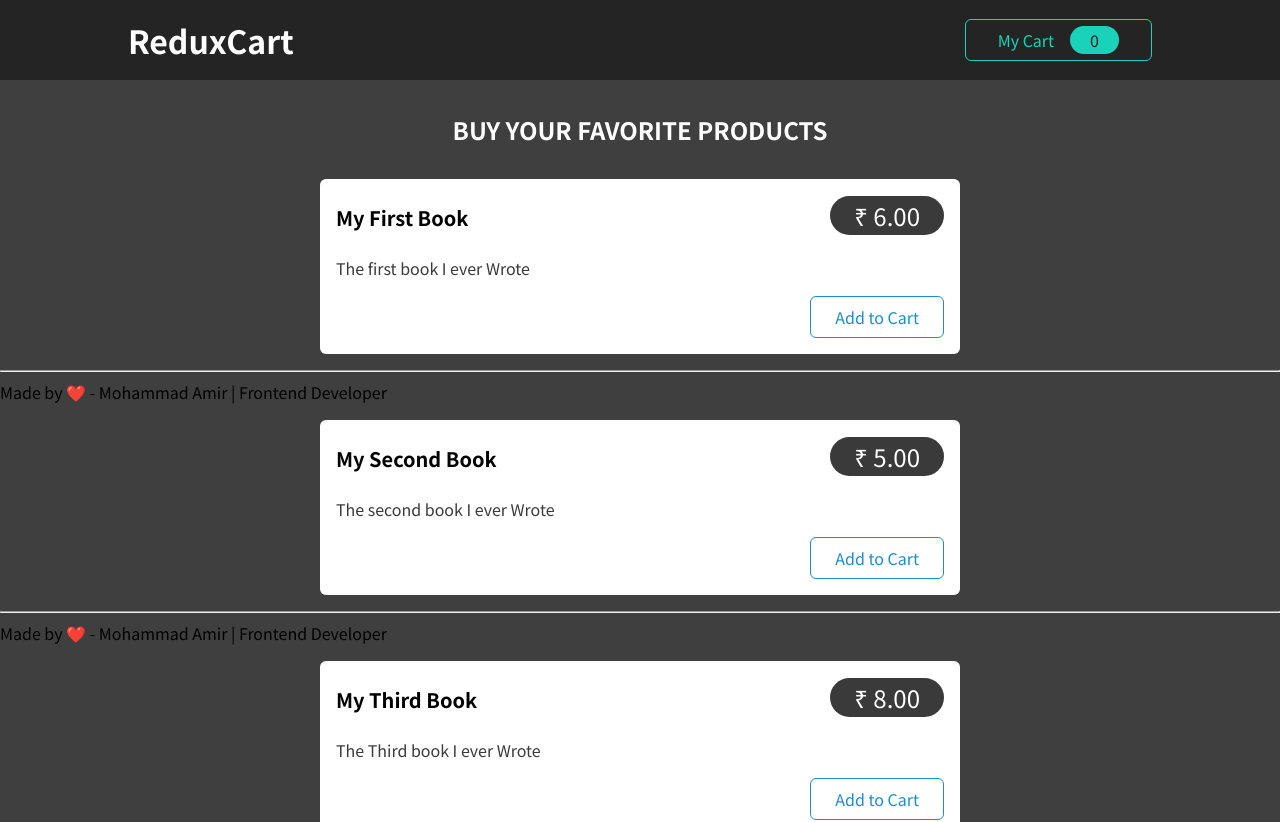
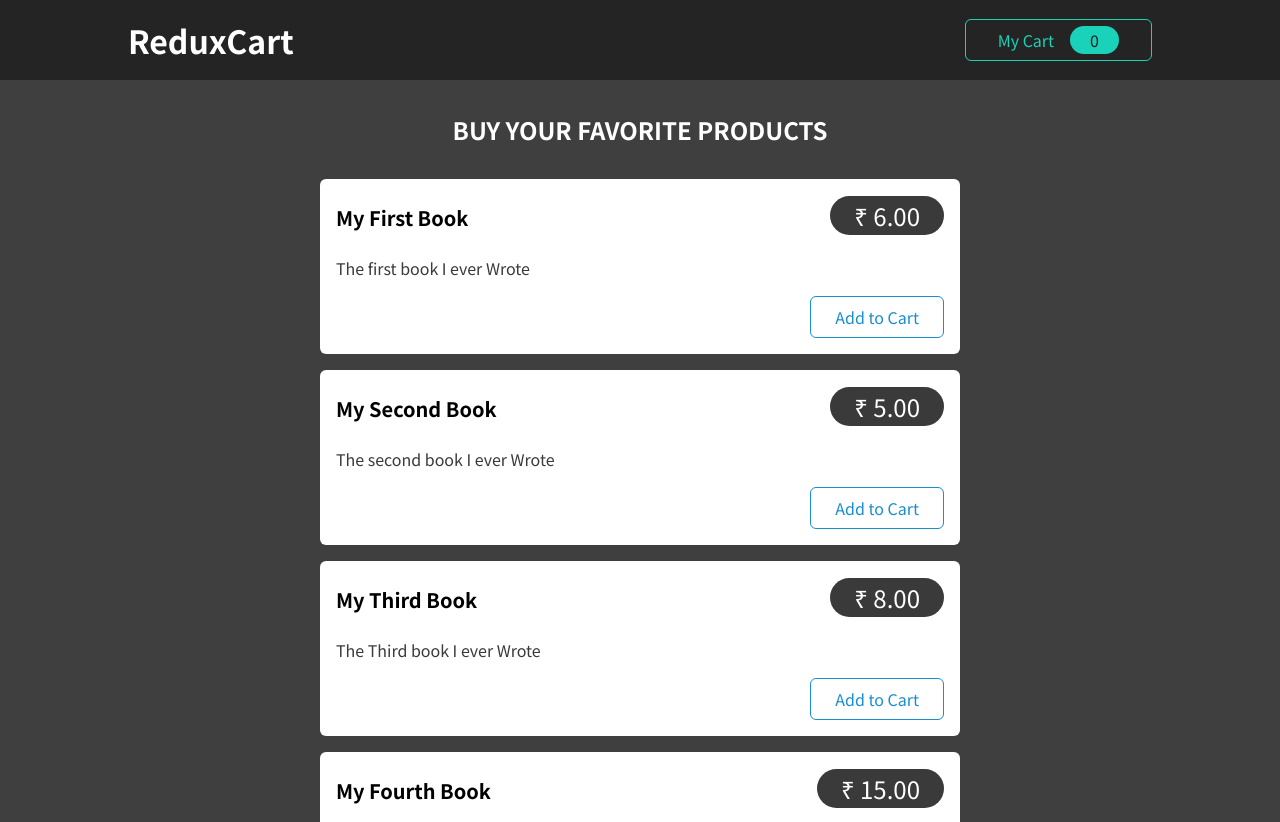
Before and after one commit to amirsep/redux-cart-book-store, a React (Create React App) app: page / in a window 1280 px wide. Shown: the top 822 px of the page. Built offline with nearby package versions, Linux system fonts and the light colour scheme.

Commit message:
Update ProductItem.js

```diff
--- a/src/components/Shop/ProductItem.js
+++ b/src/components/Shop/ProductItem.js
@@ -29,8 +29,6 @@ const ProductItem = (props) => {
           <button onClick={addToCartHandler}>Add to Cart</button>
         </div>
       </Card>
-      <hr/>
-      <div>  Made by ❤️ - Mohammad Amir | Frontend Developer </div>
     </li>
   );
 };
```
